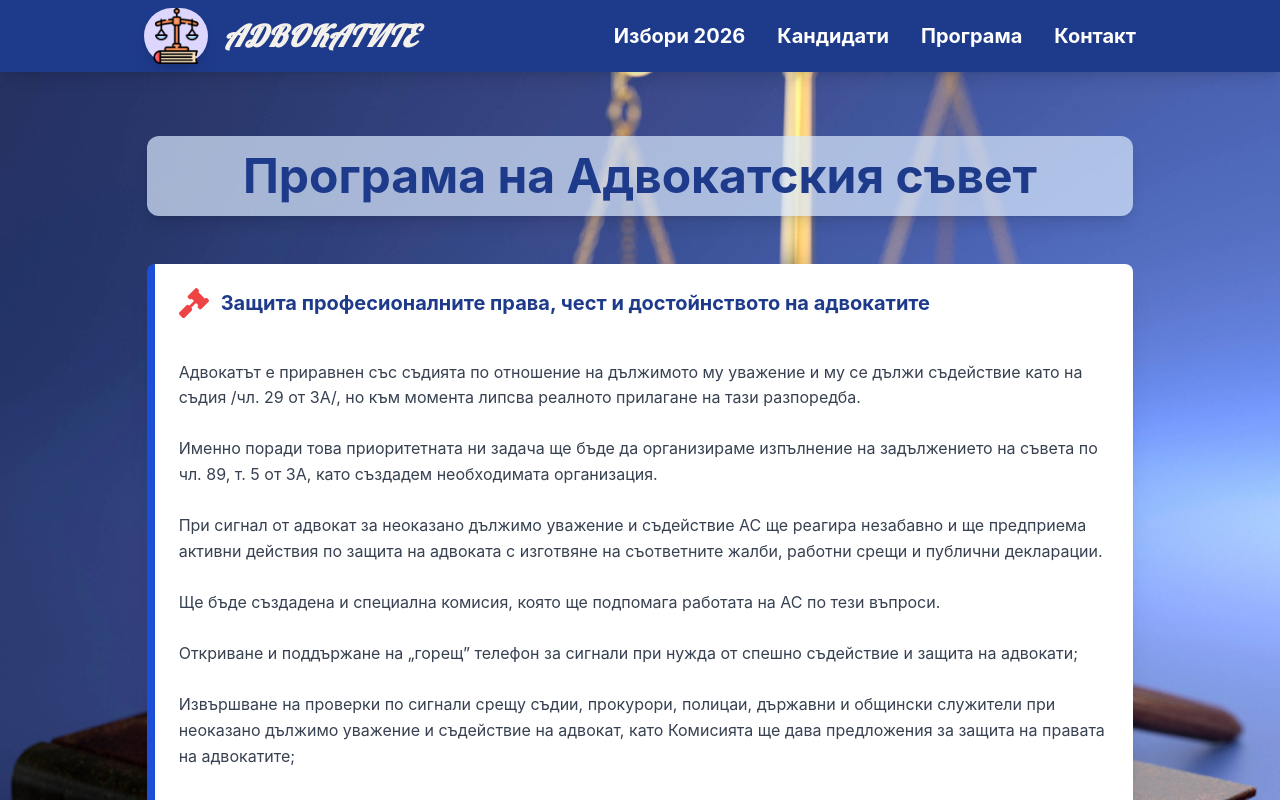
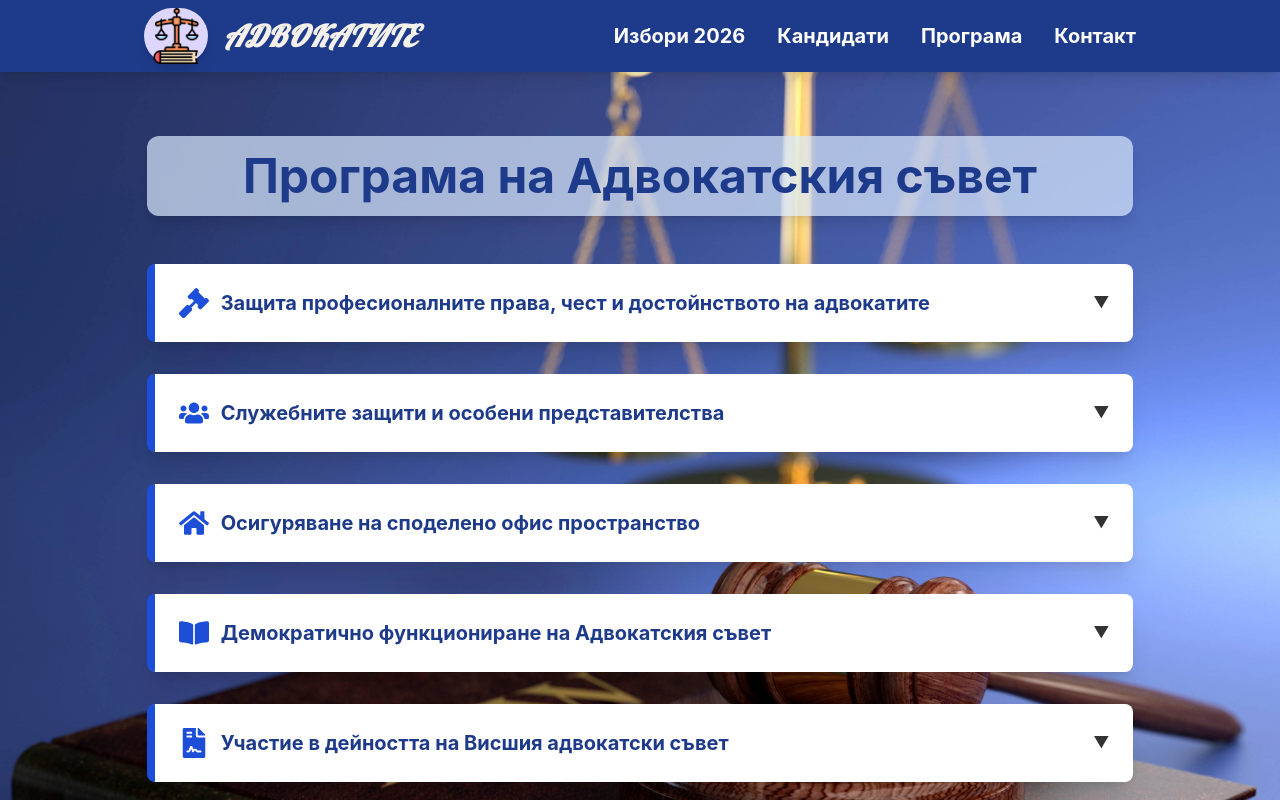
Before and after one commit to CodingAesthete/LawyersBG, a React (Vite) app in the folder client/: page /practice-areas in a window 1280 px wide. Shown: the top 800 px of the page. Built offline with nearby package versions, Linux system fonts and the light colour scheme.

Commit message:
Add Accordeon effect

```diff
--- a/client/src/pages/PracticeAreas.jsx
+++ b/client/src/pages/PracticeAreas.jsx
@@ -1,9 +1,21 @@
-import React from "react";
-import { motion } from "framer-motion";
+import React, { useState } from "react";
+import { motion, AnimatePresence } from "framer-motion";
 import { Helmet } from "react-helmet-async";
-import { FaGavel, FaUsers, FaHome, FaBookOpen, FaPhoneAlt, FaPenFancy, FaFileContract, FaHandshake, FaGraduationCap, FaSearch } from "react-icons/fa";
+import {
+  FaGavel,
+  FaUsers,
+  FaHome,
+  FaBookOpen,
+  FaPhoneAlt,
+  FaFileContract,
+  FaHandshake,
+  FaGraduationCap,
+  FaSearch,
+} from "react-icons/fa";
 
 export default function Program() {
+  const [openIndex, setOpenIndex] = useState(null);
+
   const programSections = [
     {
       title: "Защита професионалните права, чест и достойнството на адвокатите",
@@ -80,7 +92,6 @@ export default function Program() {
 Наблюдение и анализ на законопроектите, внесени в НС и публикувани на Портала за обществени консултации и изготвяне на становища;
 Изготвяне до ВАдвС на предложения за усъвършенстване на законодателството.
 Изготвяне на проект на изцяло нов Закон за адвокатурата в съответствие с КРБ, КЗПЧ, ПЕС, практиката на СЕС и ЕСПЧ
-
       `,
     },
     {
@@ -93,7 +104,6 @@ export default function Program() {
 Медиатори ще бъдат адвокати, завършили обучение за медиация с опит, вписани в списък приет от Съвета.
 Дисциплинарното производство ще бъде провеждано при спазване на принципите на публичност, прозрачност, обоснованост, законност и справедливост, в съответствие с най-високите стандарти за правото на защита на дисциплинарно обвинените адвокати установени в  Правото на ЕС, ХОПЕС, КЗПЧОС и както са тълкувани от СЕС и ЕСПЧ.
 Създаване на електронен портал, осигуряващ дистанционен достъп до дисциплинарните преписки и дела с публична част и част, достъпна за членовете на дисциплинарния съд, обвинители и страни, както и регистър на цялата дисциплинарна практика на ДС на ВАК и Висшия дисциплинарен съд по отделните дисциплинарни нарушения.
-
       `,
     },
     {
@@ -135,56 +145,55 @@ export default function Program() {
         <title>Програма на Адвокатския съвет</title>
       </Helmet>
 
-      {/* MAIN TITLE */}
       <motion.h1
         initial={{ opacity: 0, scale: 0.9, y: -30 }}
         animate={{ opacity: 1, scale: 1, y: 0 }}
         transition={{ duration: 1, ease: "easeInOut" }}
-  whileHover={{ scale: 1.02 }}
-  className="text-4xl md:text-5xl font-bold text-center text-blue-900 bg-gradient-to-r text-center mb-10 bg-blue-100/70 rounded-xl py-4 p-6 rounded-lg mb-12 shadow-lg"
+        className="text-4xl md:text-5xl font-bold text-center text-blue-900 bg-blue-100/70 rounded-xl py-4 p-6 mb-12 shadow-lg"
       >
         Програма на Адвокатския съвет
       </motion.h1>
 
-
-      {/* PROGRAM CARDS */}
       {programSections.map((section, index) => {
         const Icon = section.icon;
-  const iconColors = [
-    "text-red-500",
-    "text-green-500",
-    "text-blue-500",
-    "text-yellow-500",
-    "text-pink-500",
-    "text-indigo-500",
-    "text-purple-500",
-    "text-teal-500",
-    "text-orange-500",
-    "text-cyan-500",
-    "text-fuchsia-500",
-    "text-rose-500",
-  ];
+        const isOpen = openIndex === index;
 
         return (
           <motion.div
             key={index}
-      initial={{ opacity: 0, y: 50, scale: 0.95 }}
-      whileInView={{ opacity: 1, y: 0, scale: 1 }}
-      viewport={{ once: true }}
-      transition={{ duration: 0.8, delay: index * 0.025, type: "spring", stiffness: 80 }}
-      whileHover={{ scale: 1.04, y: -8, boxShadow: "0 15px 25px rgba(0,0,0,0.2)" }}
-      className="bg-white rounded-lg shadow-xl p-6 mb-8 border-l-8 border-blue-700 transition-all"
+            layout
+            onClick={() => setOpenIndex(isOpen ? null : index)}
+            className="bg-white rounded-lg shadow-xl p-6 mb-8 border-l-8 border-blue-700 cursor-pointer"
           >
-      <div className="flex items-center mb-4">
-        <Icon className={`text-3xl mr-3 ${iconColors[index % iconColors.length]}`} />
-        <h2 className="text-xl font-bold text-blue-900">{section.title}</h2>
+            <div className="flex items-center justify-between">
+              <div className="flex items-center">
+                <Icon className="text-3xl mr-3 text-blue-700" />
+                <h2 className="text-xl font-bold text-blue-900">
+                  {section.title}
+                </h2>
               </div>
-      <p className="text-gray-700 whitespace-pre-line">{section.text}</p>
+
+              <motion.span animate={{ rotate: isOpen ? 180 : 0 }}>
+                ▼
+              </motion.span>
+            </div>
+
+            <AnimatePresence>
+              {isOpen && (
+                <motion.p
+                  initial={{ opacity: 0, height: 0 }}
+                  animate={{ opacity: 1, height: "auto" }}
+                  exit={{ opacity: 0, height: 0 }}
+                  transition={{ duration: 0.4 }}
+                  className="text-gray-700 whitespace-pre-line mt-4 overflow-hidden"
+                >
+                  {section.text}
+                </motion.p>
+              )}
+            </AnimatePresence>
           </motion.div>
         );
       })}
-
-
     </motion.div>
   );
 }
```
Lines whose indentation alone changed are shown as unchanged.
